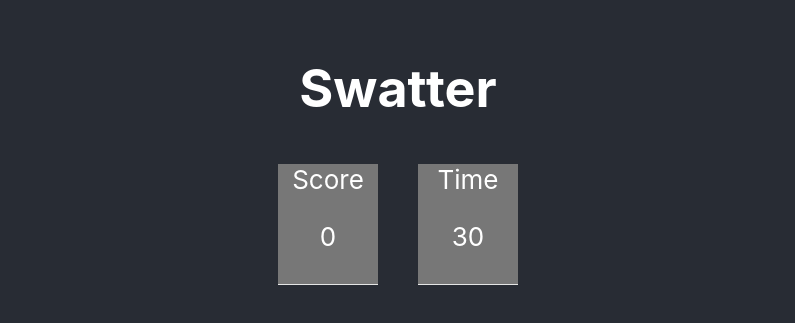
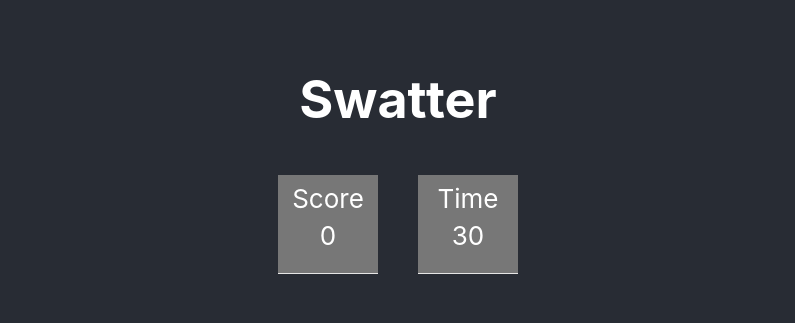
Before and after one commit to CodeConnects/consensys-hackathon, a React (Create React App) app: page / in a window 1280 px wide. Shown: the top 323 px of the page, without its empty margins (242-1037 px from the left). Built offline with nearby package versions, Linux system fonts and the light colour scheme.

Commit message:
add status bar styles

```diff
--- a/src/styles/StatusBar.css
+++ b/src/styles/StatusBar.css
@@ -6,39 +6,61 @@
   text-align: center;
   padding: 10px;
   transition: transform 1s;
+  /*position: relative;*/
 }
 
 .status-bar-item {
-  height: 120px;
+  height: 98px;
   width: 100px;
   margin: 0px 20px;
   padding: 0px;
   background-color: #777;
   border-bottom: 1px solid #e5e5e5;
-  position: relative;
-  top: auto;
-  right: auto;
+  transition: all 0.5s ease;
+}
+
+.game-on .status-bar-item {
+  position: absolute;
+  top: 0;
+  transform: translate(0, 0);
+}
+.game-on .status-bar-item:first-child {
+  left: 0;
+}
+.game-on .status-bar-item:last-child {
+  right: 0;
 }
 
 .status-bar-title {
-  margin: 0px;
+  margin: 8px 0px 0px;
 }
 
-.status-bar-item:first-child {
-  /*transition: top 1s, left 1s, position 1s;*/
-  transition: all 0.5s ease;
-}
-.status-bar-item:last-child {
-  transition: top 1s, right 1s, position 1s;
+.status-bar-value {
+  margin: 6px;
 }
 
-.status-bar-item.game-on {
-  position: fixed;
-  top: 0;
+h1.game-on {
+  width: 100%;
+  text-align: center;
+  position: absolute;
+  top: 0px;
+  left: 0px;
 }
-.status-bar-item.game-on:first-child {
-  left: 0;
+
+.status-bar .btn {
+  display: none;
+  cursor: pointer;
+  transition: all 0.2s ease;
 }
-.status-bar-item.game-on:last-child {
-  right: 0;
+
+.status-bar.game-on .btn {
+  display: block;
+  position: absolute;
+  top: 0px;
 }
+.status-bar.game-on #help-btn {
+  left: 25%;
+}
+.status-bar.game-on #reset-btn {
+  right: 25%;
+}
```
